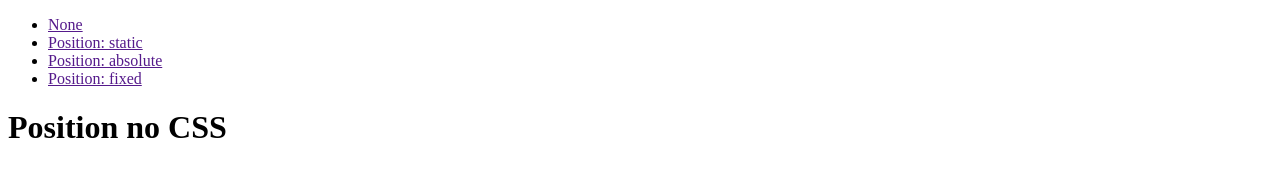
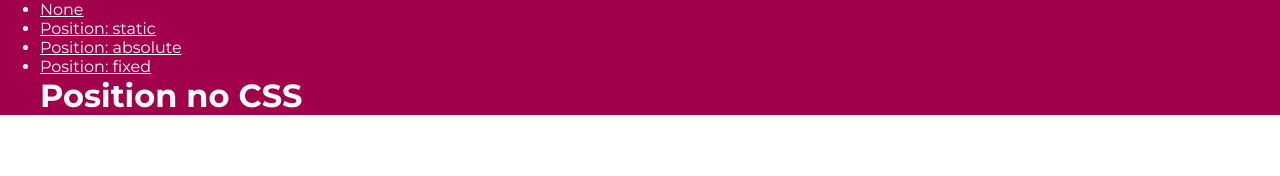
Before and after one commit to angelinalinda/diachodomarcio3, a plain HTML site: page index.html in a window 1280 px wide. Drawn offline with Linux system fonts and the light colour scheme.

Commit message:
segundo commit

```diff
--- a/index.html
+++ b/index.html
@@ -4,11 +4,14 @@
     <meta charset="UTF-8">
     <meta name="viewport" content="width=device-width, initial-scale=1.0">
     <link rel="stylesheet" href="style.css">
+    <link rel="preconnect" href="https://fonts.googleapis.com">
+    <link rel="preconnect" href="https://fonts.gstatic.com" crossorigin>
+    <link href="https://fonts.googleapis.com/css2?family=Lora:ital,wght@0,400..700;1,400..700&family=Montserrat:ital,wght@0,100..900;1,100..900&display=swap" rel="stylesheet">
     <title>Position no CSS</title>
 </head>
 <body>
     <header>
-
+        <div class="header-conteiner">
             <nav>
                 <ul>
                     <li>
@@ -26,6 +29,7 @@
                 </ul>
             </nav>
             <h1>Position no CSS</h1>
+        </div>
 
     </header>
 
--- a/style.css
+++ b/style.css
@@ -0,0 +1,29 @@
+*{
+    margin: 0;
+    padding: 0;
+    box-sizing: border-box;
+    font-family: "Montserrat", sans-serif;
+
+}
+
+:root{
+    font-size: 62.5%;
+}
+
+body{
+    font-size: 1.6rem;
+}
+
+header{
+    background: oklch(45.9% 0.187 3.815);
+    color: #fff;
+}
+
+.header-conteiner{
+    max-width: 120rem;
+    margin: 0 auto;
+
+    a{
+        color: #fff;
+    }
+}
```
Lines whose indentation alone changed are shown as unchanged.
